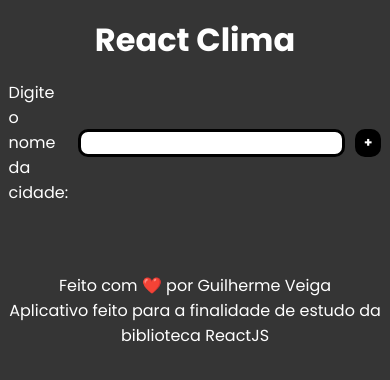
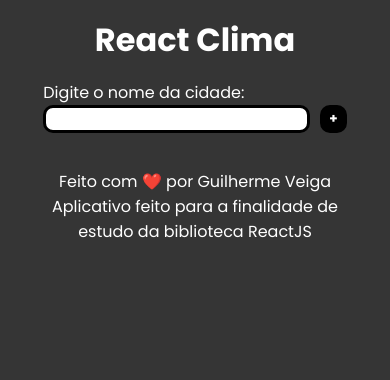
Before and after one commit to guilherme-dsveiga/weather-app-react, a React (Create React App) app: page / in a window 390 px wide. Shown: the top 380 px of the page. Built offline with nearby package versions, Linux system fonts and the light colour scheme.

Commit message:
Arrumando o design para celular

```diff
--- a/src/App.css
+++ b/src/App.css
@@ -51,7 +51,7 @@
 }
 
 .cards-container{
-  padding-top: 2rem;
+  padding-top: 1rem;
   display: flex;
   flex-direction: row;
   flex-wrap: wrap;
@@ -63,3 +63,28 @@
   margin: 20px 0;
   text-align: center;
 }
+
+.space-between{
+  display: flex;
+  flex-direction: column;
+  justify-content: space-between;
+}
+
+@media only screen and  (max-width: 550px){
+  footer{
+    padding-inline: 1rem;
+  }
+
+  .cards-container{
+    flex-wrap: wrap-reverse;
+  }
+
+  .label-input-container{
+    display: flex;
+    flex-direction: column;
+  }
+
+  .form-container{
+    align-items: flex-end;
+  }
+}
--- a/src/App.js
+++ b/src/App.js
@@ -38,21 +38,25 @@
       <div className="upper-container">
         <h1 onClick={refreshPage}>React Clima</h1>
         <div className="form-container">
+          <div className="label-input-container">
             <label htmlFor="city">Digite o nome da cidade:</label>
             <input id="input" onKeyPress={handleKeypress} ref={cityInput} type="text" name="city"></input>
+          </div>
           <button type="submit" onClick={callFetch}>+</button>
         </div>
+        <div className="space-between">
           <div className="cards-container">
-          {weatherData.map((item,key) => (
+            {weatherData.map((item, key) => (
               <Card key={key} isRender={renderState} name={item.name} main={item.weather ? item.weather[0].main : ''} temp={item.main ? item.main.temp : ''} min={item.main ? item.main.temp_min : ''} max={item.main ? item.main.temp_max : ''} />
             ))}
-        </div>
           </div>
           <footer>
             Feito com <span role="img" aria-label="coração">❤️</span> por Guilherme Veiga<br />
             Aplicativo feito para a finalidade de estudo da biblioteca ReactJS <br />
           </footer>
         </div>
+      </div>
+    </div>
   );
 }
 
```
Also changed, not shown: src/components/card/card.css (line endings or trailing spaces). Lines whose indentation alone changed are shown as unchanged.
